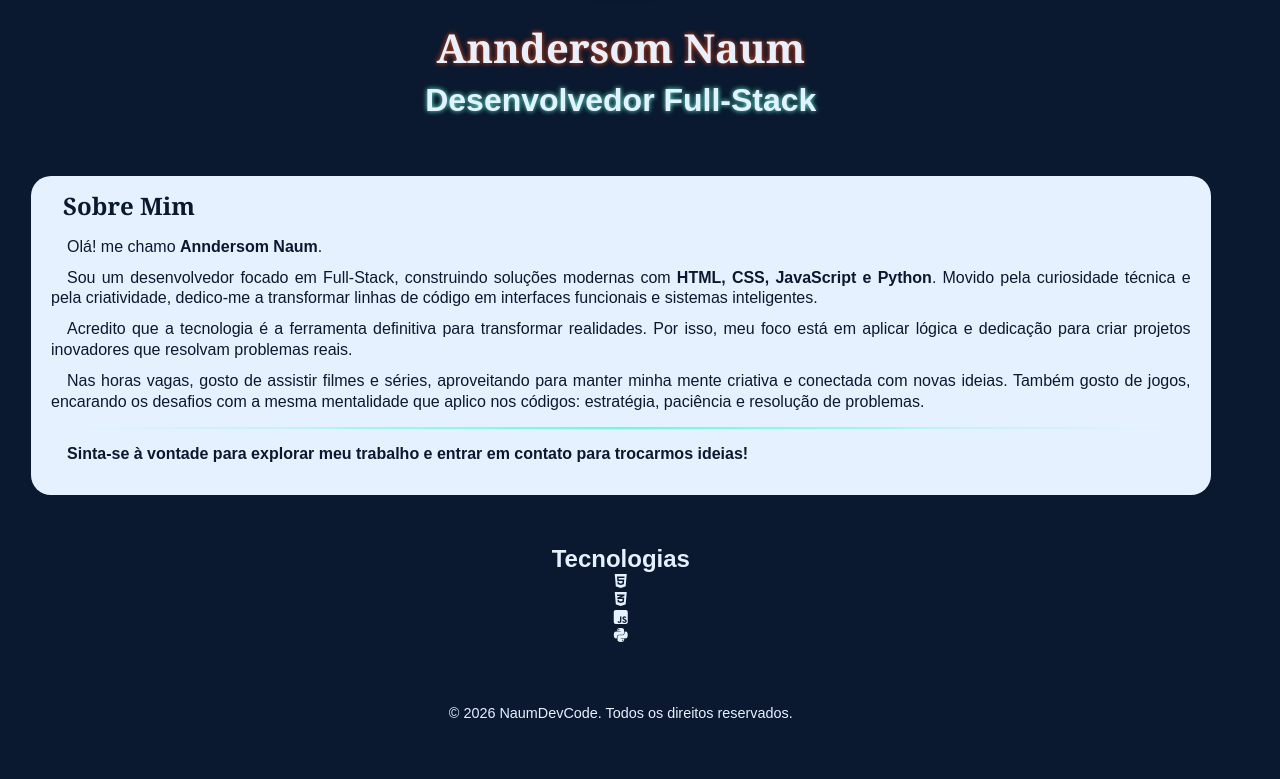
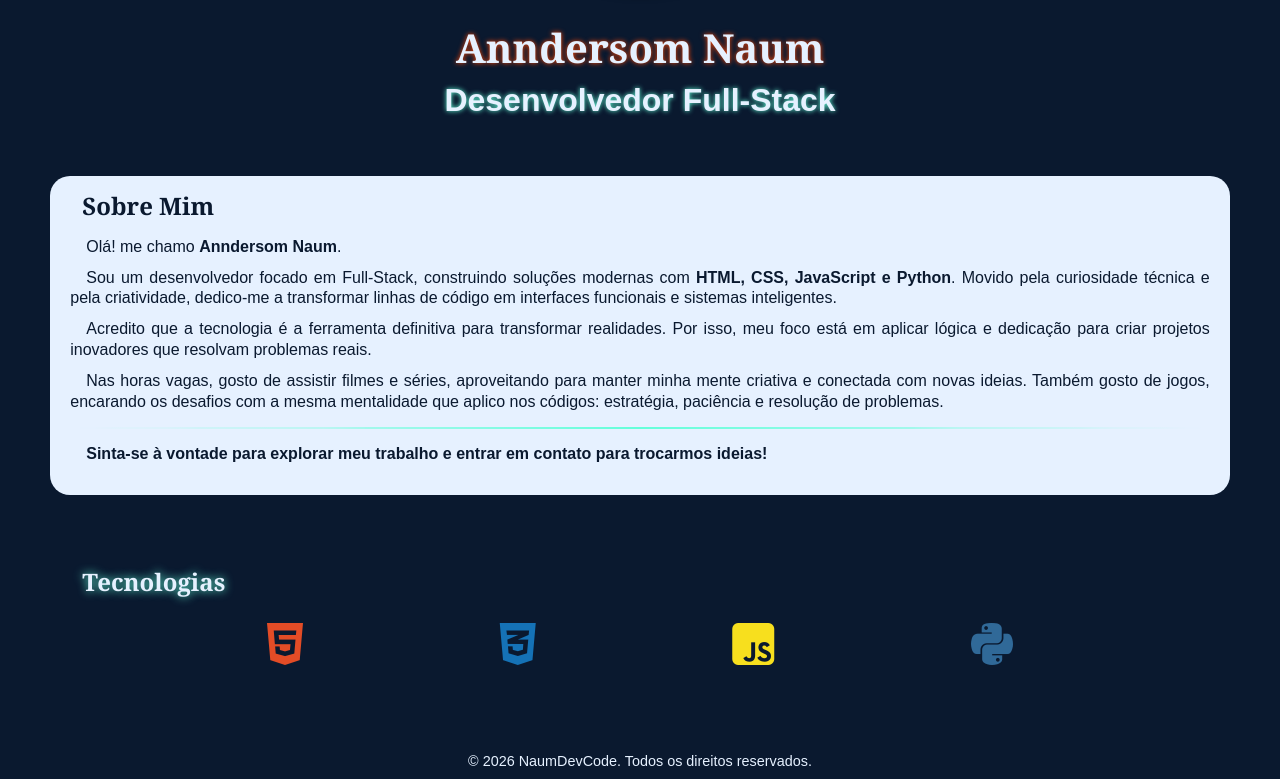
Before and after one commit to naumdevcode/meu-site, a plain HTML site: page index.html in a window 1280 px wide. Shown: the part 489-1268 px from the top of the page. Before the commit the page ends 1220 px from the top, so only its background shows below. Drawn offline with Linux system fonts and the light colour scheme.

Commit message:
secao tecnologias

```diff
--- a/estilos/mobilefirst.css
+++ b/estilos/mobilefirst.css
@@ -15,6 +15,11 @@
     --texto:#1d2d50;
     --destaque:#ff4500;
     --destaque-secundario:lightblue; */
+
+    --cor-html:#E34C26;  /*! trocar os icones depois */
+    --cor-css:#1572B6;
+    --cor-js:#F7DF1E;
+    --cor-py:#306998;
 }
 
 *{ /* resert geral*/
@@ -26,10 +31,14 @@
         color: inherit;
         text-decoration: none;
     }
+    ul{
+        list-style: none;
+    }
 }
 
 html, body{
     width: 97vw;
+    margin: auto; /*!teste*/
 }
 
 body{
@@ -49,10 +58,10 @@ header{ /* cabeçalho */
     display: flex;
     justify-content: space-between;
     font-size: 1.5em;
+    font-weight: bold;
     padding: 10px;
     background-color: rgb(from var(--fundo) r g b / 0.5); /* deixar o fundo transparente sem mexer na variavel */
     backdrop-filter: blur(10px); /* fazer efeito de vidro embaçado */
-    font-weight: bold;
     position: sticky; /* cola o cabeçalho no topo */
     top: 0;
     margin-bottom: 50px;
@@ -76,10 +85,9 @@ header p{
 #nav-links{
     position: absolute;
     right: 0;
-    top: 100%;
+    top: calc(1.5em + 1px);
     width: 160px;
     overflow: hidden;
-    list-style: none;
     text-align: right;
     background-color: rgb( from var(--fundo) r g b / 0.5);
     border-radius: 0 0 0 20px;
@@ -179,7 +187,7 @@ section#sobre{ /* sobre mim*/
     border-radius: 20px;
 }
 
-section#sobre h2{
+.titulo-section{ /** estilo para os titulos das sections */
     font-family: var(--fonte-titulo);
     font-size: 1.5em;
     text-transform: capitalize;
@@ -206,6 +214,39 @@ hr { /* linha horizontal para estilizar */
     font-weight: bold;
 }
 
+section#tech{ /* minhas tecnologias */
+    width: 95%;
+    margin: auto;
+    padding: 20px;
+    text-align: justify;
+}
+
+section#tech h2{
+    text-shadow: 0 0 10px var(--destaque);
+}
+
+section#tech ul{
+    display: flex;
+    justify-content: space-evenly;
+    font-size: 3em;
+}
+
+#i-html{  /*! trocar os icones depois */
+    color: var(--cor-html);
+}
+
+#i-css{
+    color: var(--cor-css);
+}
+
+#i-js{
+    color: var(--cor-js);
+}
+
+#i-py{
+    color: var(--cor-py);
+}
+
 footer{
     grid-area: footer;
     padding: 10px;
--- a/index.html
+++ b/index.html
@@ -33,7 +33,7 @@
             </div>
         </section>
         <section id="sobre"> <!-- sobre mim-->
-            <h2>Sobre mim</h2>
+            <h2 class="titulo-section">Sobre mim</h2>
             <p>Olá! me chamo <strong>Anndersom Naum</strong>.</p>
             <p>Sou um desenvolvedor focado em Full-Stack, construindo soluções modernas com <strong>HTML, CSS, JavaScript e Python</strong>. Movido pela curiosidade técnica e pela criatividade, dedico-me a transformar linhas de código em interfaces funcionais e sistemas inteligentes.</p>
             <p>Acredito que a tecnologia é a ferramenta definitiva para transformar realidades. Por isso, meu foco está em aplicar lógica e dedicação para criar projetos inovadores que resolvam problemas reais.</p>
@@ -42,12 +42,12 @@
             <p class="destaque-texto">Sinta-se à vontade para explorar meu trabalho e entrar em contato para trocarmos ideias!</p>
         </section>
         <section id="tech"> <!-- tecnologias que uso-->
-            <h2>Tecnologias</h2>
+            <h2 class="titulo-section">Tecnologias</h2>
             <ul id="tecnologias">
-                <li><i class="fa-brands fa-html5"></i></li>
-                <li><i class="fa-brands fa-css3-alt"></i></li>
-                <li><i class="fa-brands fa-square-js"></i></li>
-                <li><i class="fa-brands fa-python"></i></li>
+                <li id="i-html"><i class="fa-brands fa-html5"></i></li>
+                <li id="i-css"><i class="fa-brands fa-css3-alt"></i></li>
+                <li id="i-js"><i class="fa-brands fa-square-js"></i></li>
+                <li id="i-py"><i class="fa-brands fa-python"></i></li>
             </ul>
         </section>
 
```
